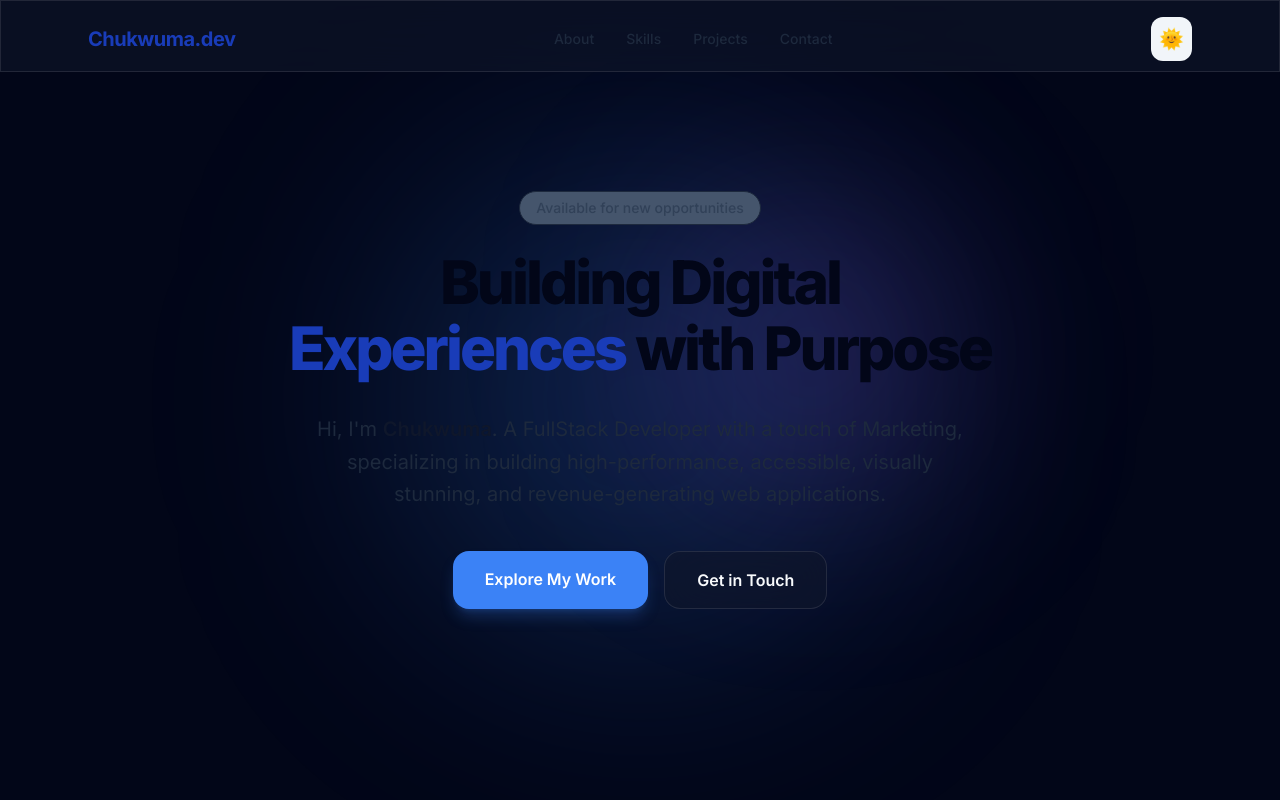
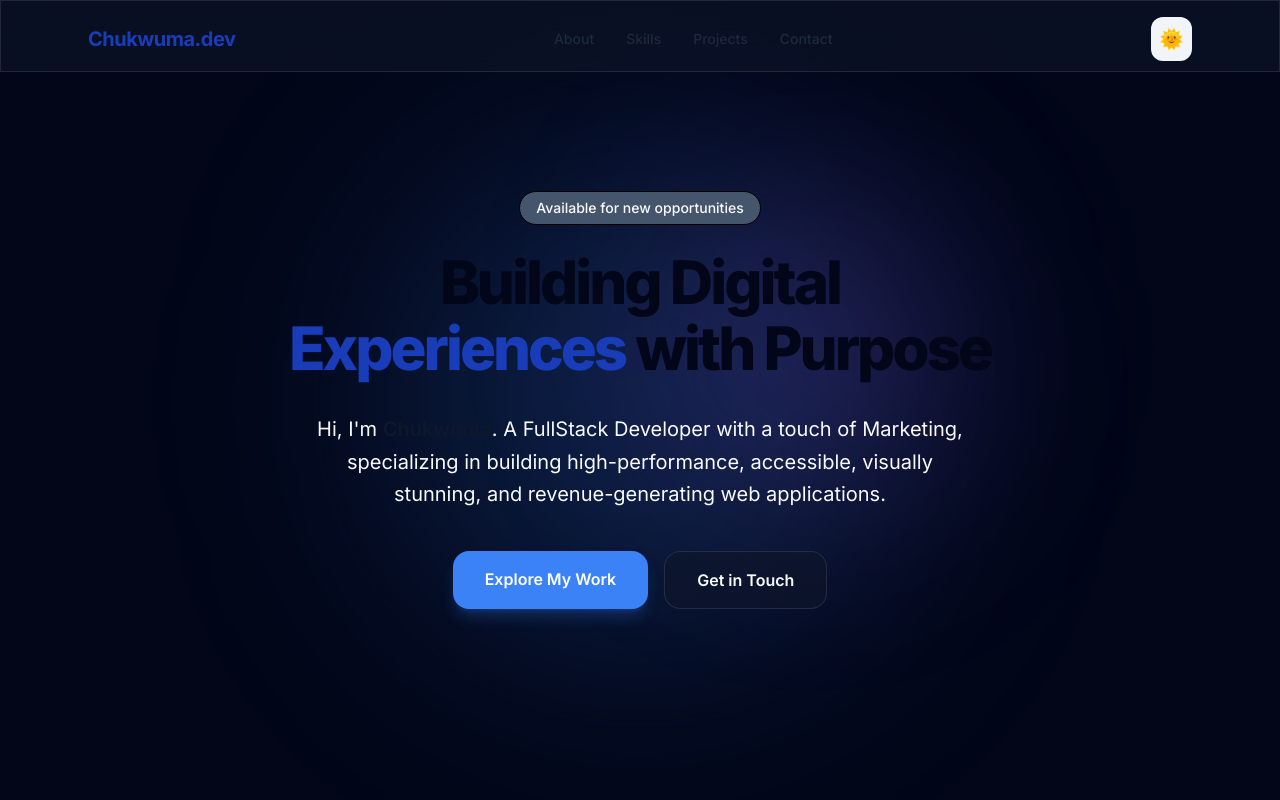
Before and after one commit to cKm-IceCold/Portfolio, a React (Vite) app: page / in a window 1280 px wide. Shown: the top 800 px of the page. Built offline with nearby package versions, Linux system fonts and the light colour scheme.

Commit message:
Text color Changes 4

```diff
--- a/src/components/Navbar.jsx
+++ b/src/components/Navbar.jsx
@@ -4,7 +4,7 @@ const Navbar = () => {
   return (
     <nav className="fixed top-0 w-full h-18 z-50 glass">
       <div className="max-w-6xl mx-auto px-6 py-4 flex justify-between items-center">
-        <a href="#home" className="text-xl font-bold tracking-tight text-blue-800 dark:text-blue-200">
+        <a href="#home" className="text-xl font-bold tracking-tight text-blue-800 dark:text-blue-100">
           Chukwuma.dev
         </a>
 
--- a/src/sections/Hero.jsx
+++ b/src/sections/Hero.jsx
@@ -16,7 +16,7 @@ const Hero = () => {
           animate={{ opacity: 1, y: 0 }}
           transition={{ duration: 0.5 }}
         >
-          <span className="px-4 py-1.5 rounded-full border border-slate-800 dark:border-white/10 bg-slate-600 dark:bg-slate-400 text-slate-700 dark:text-slate-400 text-sm font-medium mb-6 inline-block">
+          <span className="px-4 py-1.5 rounded-full border border-black dark:border-blue-500/10 bg-slate-600 dark:bg-slate-400 text-white-700 dark:text-white-400 text-sm font-medium mb-6 inline-block">
             Available for new opportunities
           </span>
         </motion.div>
@@ -36,7 +36,7 @@ const Hero = () => {
           initial={{ opacity: 0, y: 20 }}
           animate={{ opacity: 1, y: 0 }}
           transition={{ delay: 0.3, duration: 0.6 }}
-          className="mt-6 text-slate-800 dark:text-white-500 text-lg md:text-xl max-w-2xl mx-auto leading-relaxed"
+          className="mt-6 text-white-800 dark:text-white-300 text-lg md:text-xl max-w-2xl mx-auto leading-relaxed"
         >
           Hi, I'm <span className="text-slate-900 dark:text-blue-500 font-semibold">Chukwuma</span>.
           A FullStack Developer with a touch of Marketing, specializing in building high-performance,
```
